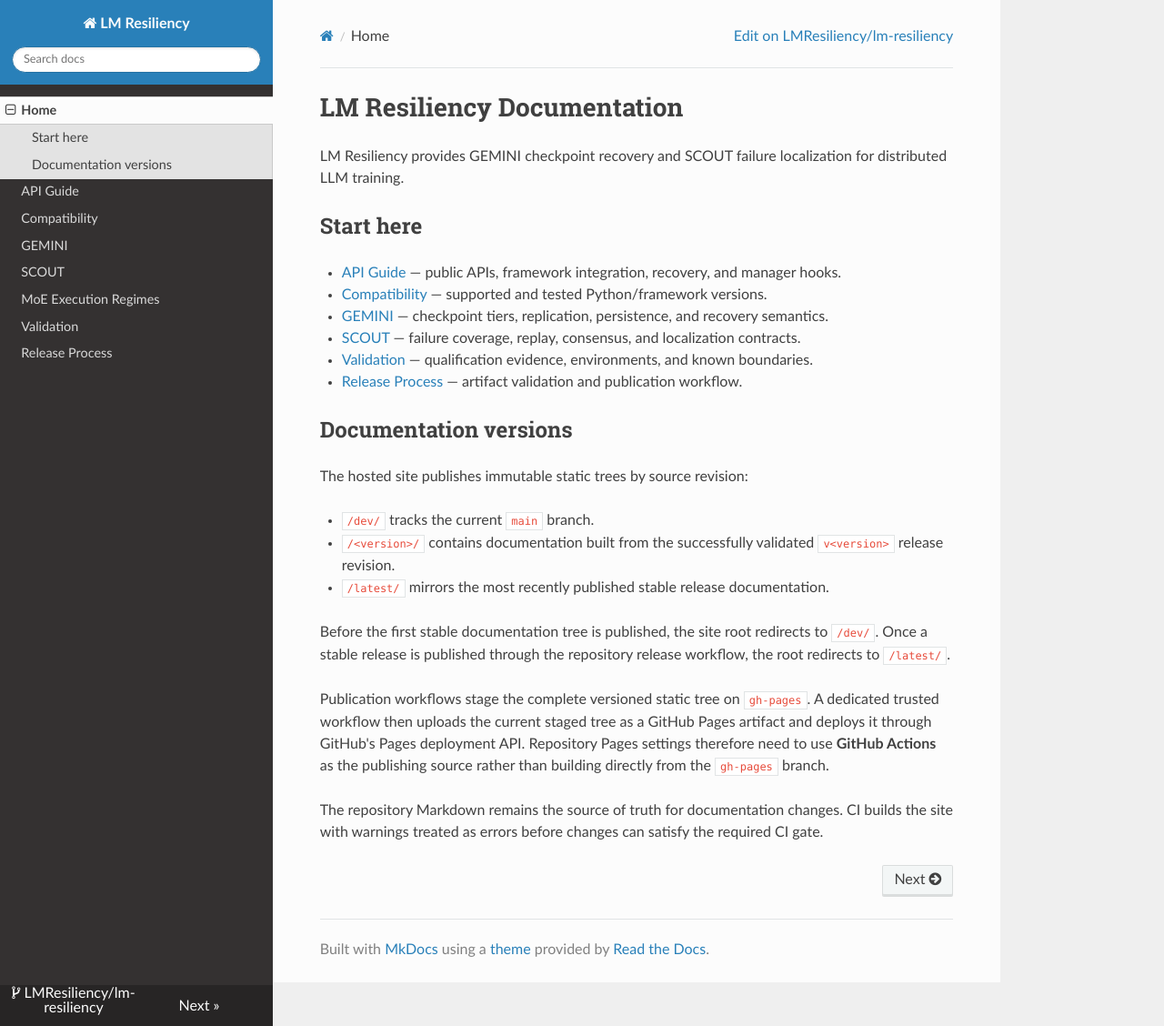
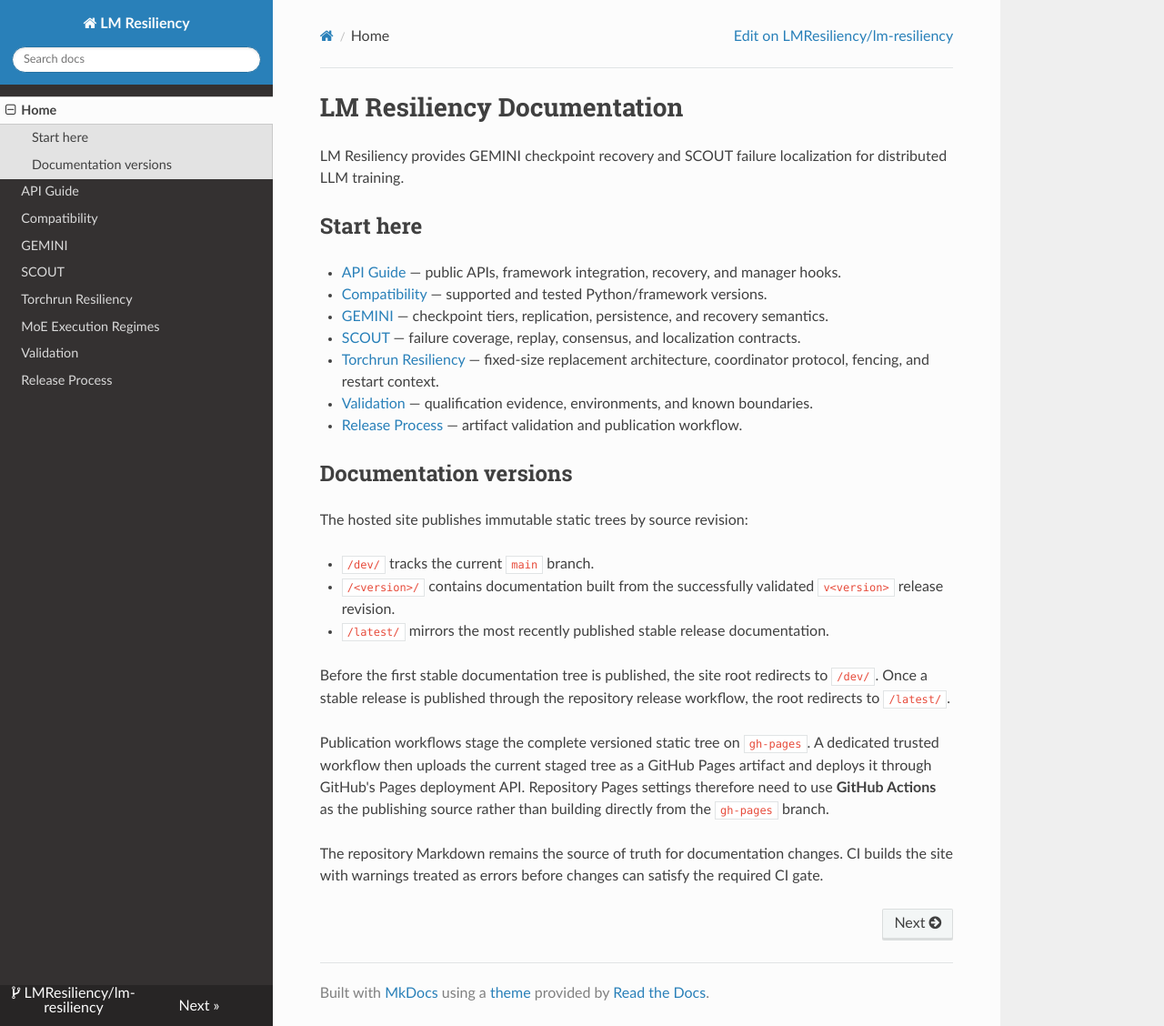
Before and after one commit to LMResiliency/lm-resiliency, an MkDocs documentation site: the page built from docs/index.md, in a window 1280 px wide and 1128 px high. Shown: the whole window at 91% size. Built offline with MkDocs 1.6.1, drawn with Linux system fonts in a browser that asks for light colours; nearby versions of some CDN libraries.

Commit message:
[Docs] Link the Torchrun resiliency guide

```diff
--- a/docs/index.md
+++ b/docs/index.md
@@ -8,6 +8,8 @@ LM Resiliency provides GEMINI checkpoint recovery and SCOUT failure localization
 - [Compatibility](compatibility.md) — supported and tested Python/framework versions.
 - [GEMINI](gemini.md) — checkpoint tiers, replication, persistence, and recovery semantics.
 - [SCOUT](scout.md) — failure coverage, replay, consensus, and localization contracts.
+- [Torchrun Resiliency](torchrun_resiliency.md) — fixed-size replacement architecture,
+  coordinator protocol, fencing, and restart context.
 - [Validation](validation.md) — qualification evidence, environments, and known boundaries.
 - [Release Process](release.md) — artifact validation and publication workflow.
 
--- a/mkdocs.yml
+++ b/mkdocs.yml
@@ -11,6 +11,7 @@ nav:
   - Compatibility: compatibility.md
   - GEMINI: gemini.md
   - SCOUT: scout.md
+  - Torchrun Resiliency: torchrun_resiliency.md
   - MoE Execution Regimes: moe_execution_regimes.md
   - Validation: validation.md
   - Release Process: release.md
```
Also changed, not shown: 1 other file.
